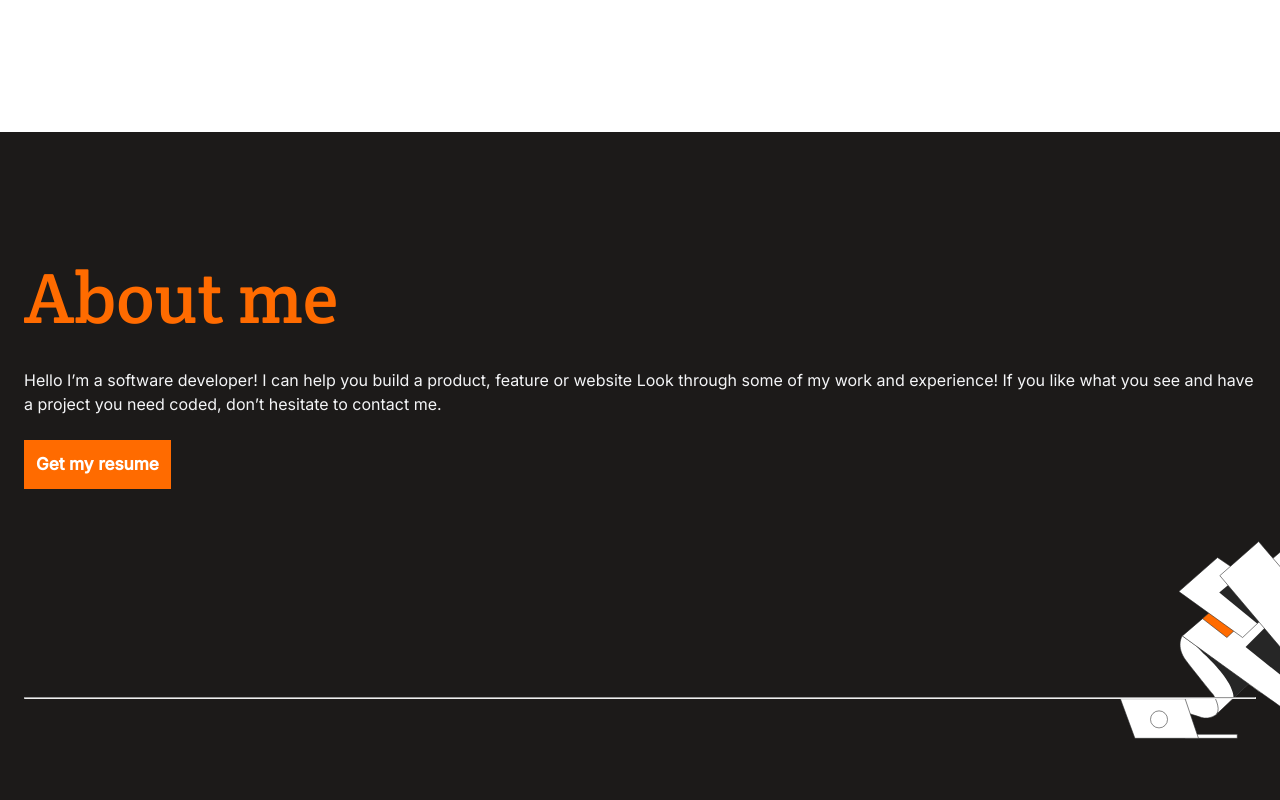
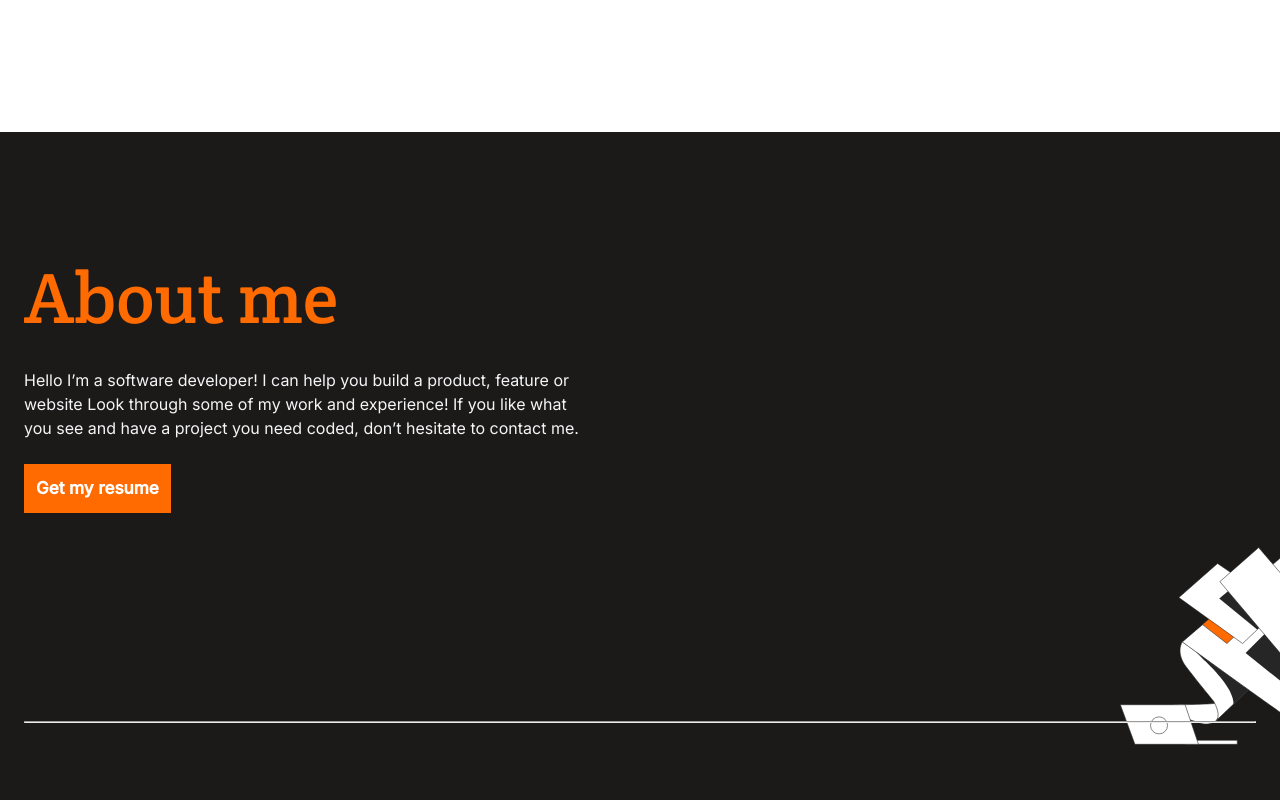
Before and after one commit to Wineshuga/portfolio, a website: page index.html in a window 1280 px wide. Shown: the part 3880-4680 px from the top of the page. Drawn offline with Linux system fonts and the light colour scheme; files whose address does not match are found by name.

Commit message:
Fix width of about section

```diff
--- a/style.css
+++ b/style.css
@@ -232,6 +232,11 @@ button,
   line-height: 1.5;
 }
 
+.about-list > div, .about-details {
+  max-width: 35rem;
+  min-width: 20rem;
+}
+
 .about-list >div > ul {
   flex-direction: column;
 }
@@ -255,6 +260,7 @@ button,
 .skills > h3 {
   background: url(./assets/icons/circle.svg) 7rem 50% no-repeat;
 }
+
 @media (min-width: 768px) {
   .main-container {
     display: flex;
```
